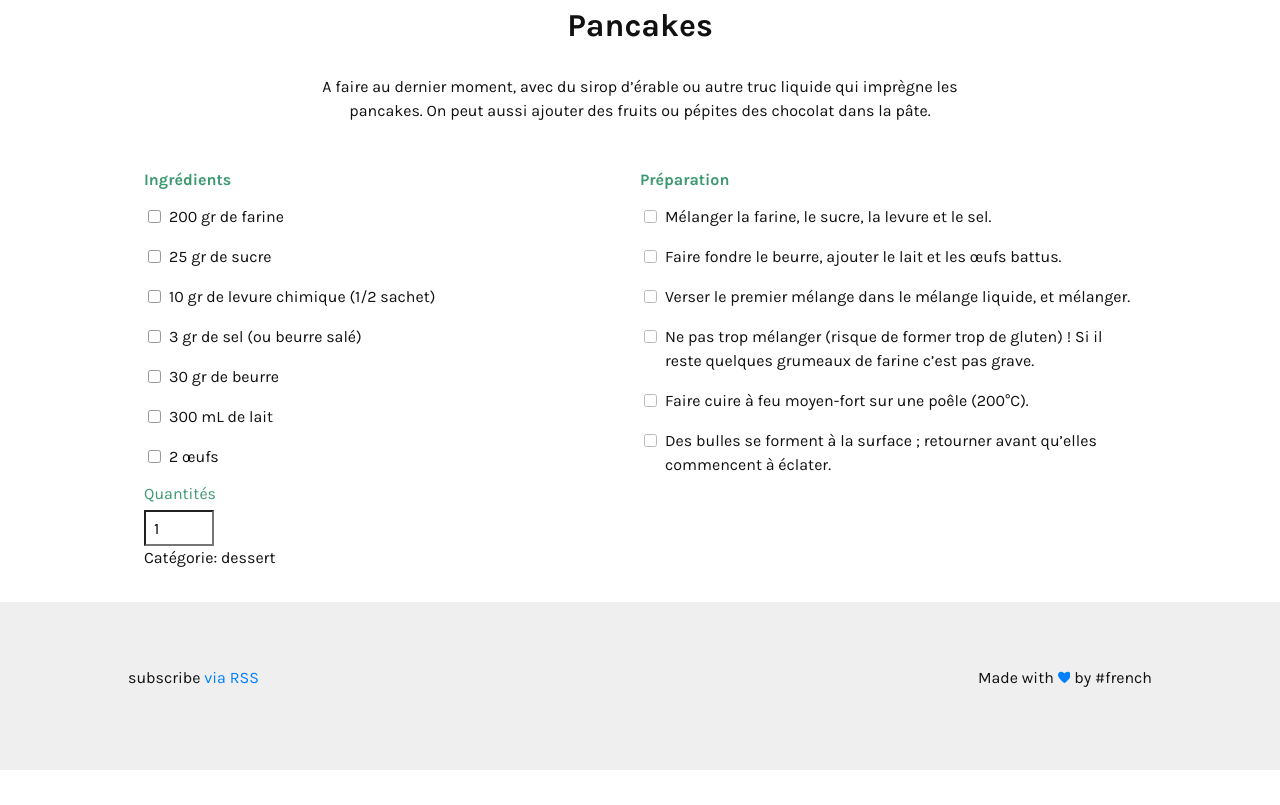
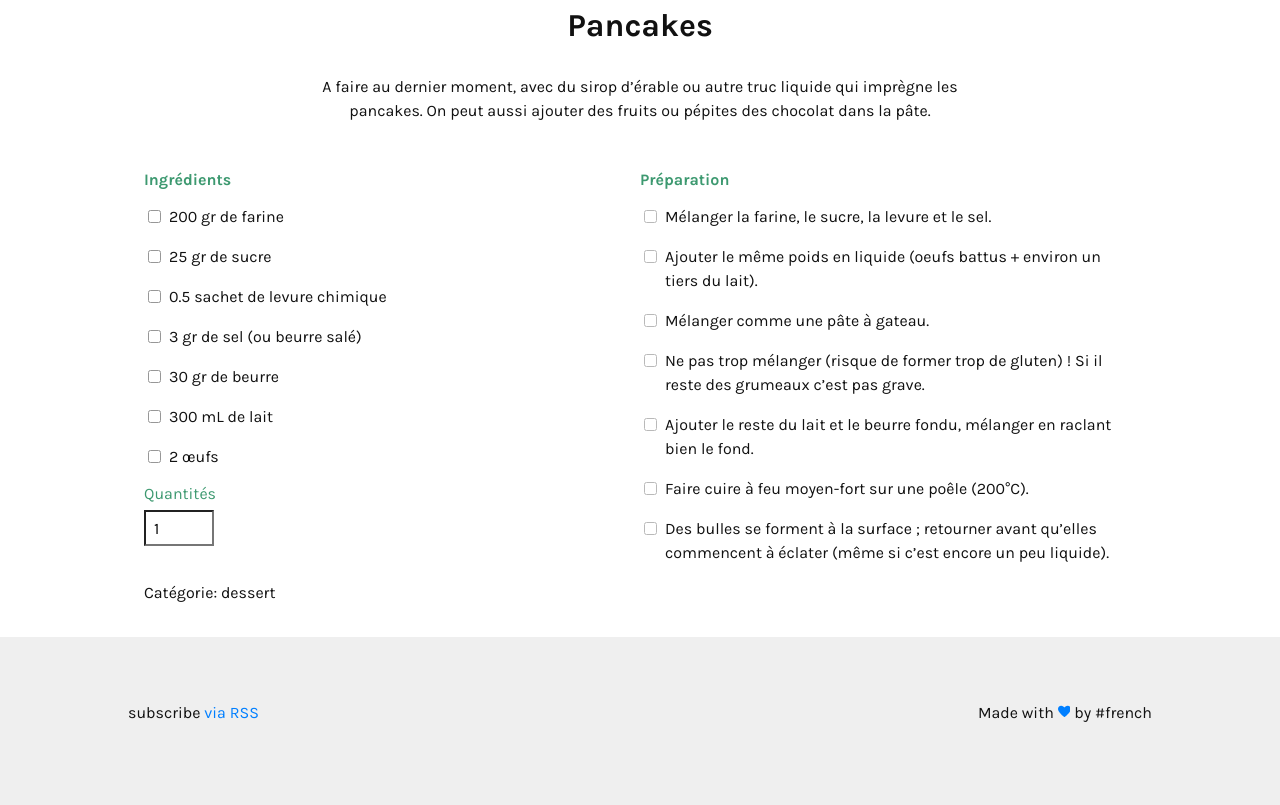
Before and after one commit to diese-french/malaubid, a Jekyll site: the page built from _recipes/pancakes.md, in a window 1280 px wide and 900 px high, scrolled down 712 px, cut to the strip 95-900 px from the top of the window. Built offline with Jekyll 4.4.1, drawn with Linux system fonts in a browser that asks for light colours; nearby versions of some CDN libraries; before the commit the page ends 1577 px from its top, so only the background shows below that.

Commit message:
Recipe: fix pancakes

```diff
--- a/_recipes/pancakes.md
+++ b/_recipes/pancakes.md
@@ -13,12 +13,12 @@ prepTime: 10 minutes
 cookTime: 10 minutes
 totalTime: 20 minutes
 
-yield: 20 pancakes
+yield: 12 pancakes
 
 ingredients:
 - 200 gr de farine
 - 25 gr de sucre
-- 10 gr de levure chimique (1/2 sachet)
+- 0.5 sachet de levure chimique
 - 3 gr de sel (ou beurre salé)
 - 30 gr de beurre
 - 300 mL de lait
@@ -26,11 +26,12 @@ ingredients:
 
 directions:
 - Mélanger la farine, le sucre, la levure et le sel.
-- Faire fondre le beurre, ajouter le lait et les œufs battus.
-- Verser le premier mélange dans le mélange liquide, et mélanger.
-- Ne pas trop mélanger (risque de former trop de gluten) ! Si il reste quelques grumeaux de farine c'est pas grave.
+- Ajouter le même poids en liquide (oeufs battus + environ un tiers du lait).
+- Mélanger comme une pâte à gateau.
+- Ne pas trop mélanger (risque de former trop de gluten) ! Si il reste des grumeaux c'est pas grave.
+- Ajouter le reste du lait et le beurre fondu, mélanger en raclant bien le fond.
 - Faire cuire à feu moyen-fort sur une poêle (200°C).
-- Des bulles se forment à la surface ; retourner avant qu'elles commencent à éclater.
+- Des bulles se forment à la surface ; retourner avant qu'elles commencent à éclater (même si c'est encore un peu liquide).
 
 ---
 
```
